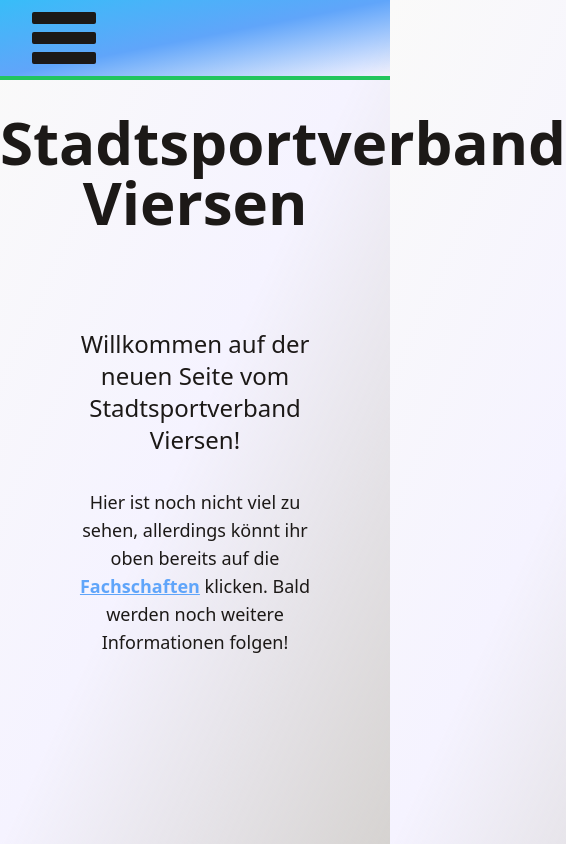
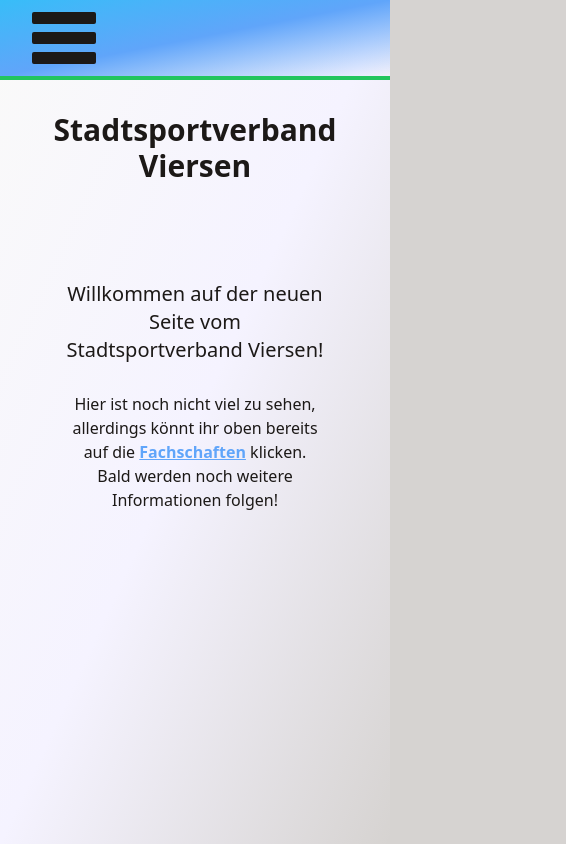
Before and after one commit to Georg97/ssv_viersen_frontend, a Next.js app: page / in a window 390 px wide. Shown: the whole page, 566 px wide, since content can reach past the window. Built offline with nearby package versions, Linux system fonts and the light colour scheme; no server answers.

Commit message:
increased responsiveness of index.tsx

```diff
--- a/src/pages/index.tsx
+++ b/src/pages/index.tsx
@@ -27,11 +27,11 @@
                 <meta name="viewport" content="width=device-width, initial-scale=1" />
                 <link rel="icon" href="/favicon.ico" />
             </Head>
-            <main>
+            <main className="w-full overflow-hidden">
                 {/* <button className="text-red-400">test</button> */}
-                <h1 className="text-center text-6xl mt-8 mb-24 font-bold">Stadtsportverband Viersen</h1>
-                <h3 className="w-8/12 text-center mx-auto text-2xl">Willkommen auf der neuen Seite vom Stadtsportverband Viersen! <br></br><br></br></h3>
-                <p className="w-8/12 text-center mx-auto text-lg">Hier ist noch nicht viel zu sehen, allerdings könnt ihr oben bereits auf die <Link href='/fachschaften' className="link">Fachschaften</Link> klicken. Bald werden noch weitere Informationen folgen!</p>
+                <h1 className="text-center text-3xl md:text-6xl mt-8 mb-24 font-bold">Stadtsportverband Viersen</h1>
+                <h3 className="w-8/12 text-center mx-auto text-xl md:text-2xl">Willkommen auf der neuen Seite vom Stadtsportverband Viersen! <br></br><br></br></h3>
+                <p className="w-8/12 text-center mx-auto md:text-lg">Hier ist noch nicht viel zu sehen, allerdings könnt ihr oben bereits auf die <Link href='/fachschaften' className="link">Fachschaften</Link> klicken. Bald werden noch weitere Informationen folgen!</p>
             </main>
         </>
     )
```
